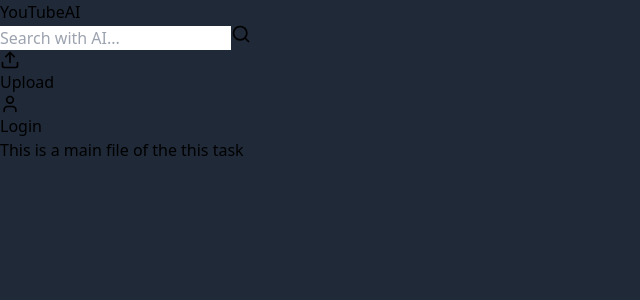
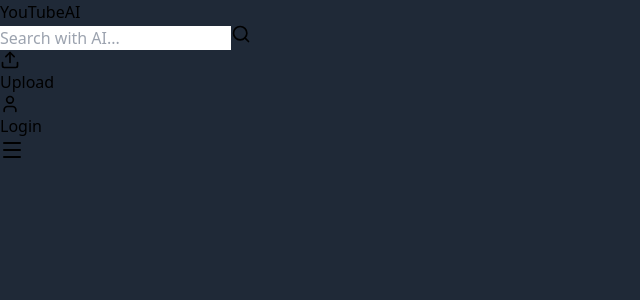
Before and after one commit to hasnain23233/youtube_Clone, a React (Vite) app in the folder client/: page /channels in a window 1280 px wide. Shown: the top 300 px of the page, without its empty margins (0-640 px from the left). Built offline with nearby package versions, Linux system fonts and the light colour scheme.

Commit message:
udpate the frontend code

```diff
--- a/client/package.json
+++ b/client/package.json
@@ -10,6 +10,7 @@
     "preview": "vite preview"
   },
   "dependencies": {
+    "framer-motion": "^12.23.14",
     "lucide-react": "^0.544.0",
     "react": "^19.1.1",
     "react-dom": "^19.1.1",
--- a/client/src/FullStackYoutubeFile.jsx
+++ b/client/src/FullStackYoutubeFile.jsx
@@ -1,11 +1,14 @@
 import React from 'react'
 import Navbar from './components/navbar'
+import SideNavbar from './components/Sidenavbar'
 
 const FullStackYoutubeFile = () => {
     return (
         <div>
             <Navbar />
-            This is a main file of the this task
+            <div>
+                <SideNavbar />
+            </div>
         </div>
     )
 }
--- /dev/null
+++ b/client/src/components/Sidenav.jsx
@@ -0,0 +1,67 @@
+import { motion } from "framer-motion";
+import {
+    Home,
+    Film,
+    Users,
+    History,
+    ListVideo,
+    Clock,
+    ThumbsUp,
+    Music,
+    Gamepad2,
+    FolderOpen
+} from "lucide-react";
+import { Link } from "react-router-dom";
+
+function SidebarItem({ icon: Icon, label, to }) {
+    return (
+        <Link
+            to={to}
+            className="flex items-center gap-3 px-4 py-2 rounded-lg hover:bg-gray-800 transition-colors"
+        >
+            <Icon size={20} />
+            <span>{label}</span>
+        </Link>
+    );
+}
+
+export default function Sidebar({ isOpen }) {
+    return (
+        <motion.aside
+            initial={{ x: -250 }}
+            animate={{ x: isOpen ? 0 : -250 }}
+            transition={{ type: "spring", stiffness: 70 }}
+            className="bg-gray-900 text-white w-60 h-screen fixed top-0 left-0 p-4 space-y-6 shadow-lg z-40"
+        >
+            {/* Main */}
+            <div>
+                <h3 className="text-gray-400 text-sm mb-2">Main</h3>
+                <SidebarItem icon={Home} label="Home" to="/" />
+                <SidebarItem icon={Film} label="Shorts" to="/shorts" />
+                <SidebarItem icon={Users} label="Subscriptions" to="/subscriptions" />
+            </div>
+
+            {/* You */}
+            <div>
+                <h3 className="text-gray-400 text-sm mb-2">You</h3>
+                <SidebarItem icon={History} label="History" to="/history" />
+                <SidebarItem icon={ListVideo} label="Playlist" to="/playlist" />
+                <SidebarItem icon={Clock} label="Watch Later" to="/watch-later" />
+                <SidebarItem icon={ThumbsUp} label="Liked Videos" to="/liked" />
+            </div>
+
+            {/* Subscriptions */}
+            <div>
+                <h3 className="text-gray-400 text-sm mb-2">Subscriptions</h3>
+                <SidebarItem icon={FolderOpen} label="My Channels" to="/channels" />
+            </div>
+
+            {/* Explore */}
+            <div>
+                <h3 className="text-gray-400 text-sm mb-2">Explore</h3>
+                <SidebarItem icon={Music} label="Music" to="/music" />
+                <SidebarItem icon={Gamepad2} label="Gaming" to="/gaming" />
+            </div>
+        </motion.aside>
+    );
+}
--- /dev/null
+++ b/client/src/components/Sidenavbar.jsx
@@ -0,0 +1,21 @@
+import { Menu } from "lucide-react";
+import { useState } from "react";
+import Sidebar from "./Sidenav";
+
+export default function SideNavbar() {
+    const [open, setOpen] = useState(false);
+
+    return (
+        <>
+            <div className="border-b border-gray-300 w-4/12">
+                <nav className="bg-gray-900 text-white px-6 py-3 flex items-center justify-between shadow-md sticky top-0 z-50">
+                    <button onClick={() => setOpen(!open)} className="mr-4">
+                        <Menu size={24} />
+                    </button>
+                </nav>
+
+                <Sidebar isOpen={open} />
+            </div>
+        </>
+    );
+}
```
Also changed, not shown: 1 other file (tests, documents, lock files or other folders).
